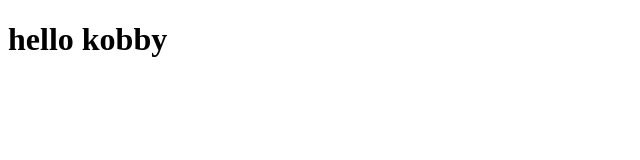
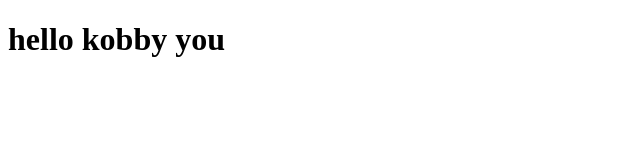
Before and after one commit to Kobipro/try-1, a plain HTML site: page index.html in a window 1280 px wide. Shown: the full height of the page, 0-640 px from the left. Drawn offline with Linux system fonts and the light colour scheme.

Commit message:
modified html

```diff
--- a/index.html
+++ b/index.html
@@ -6,6 +6,6 @@
 	<title>kobby for everybody</title>
 </head>
 <body>
-<h1>hello kobby</h1>
+<h1>hello kobby you</h1>
 </body>
 </html>
```
